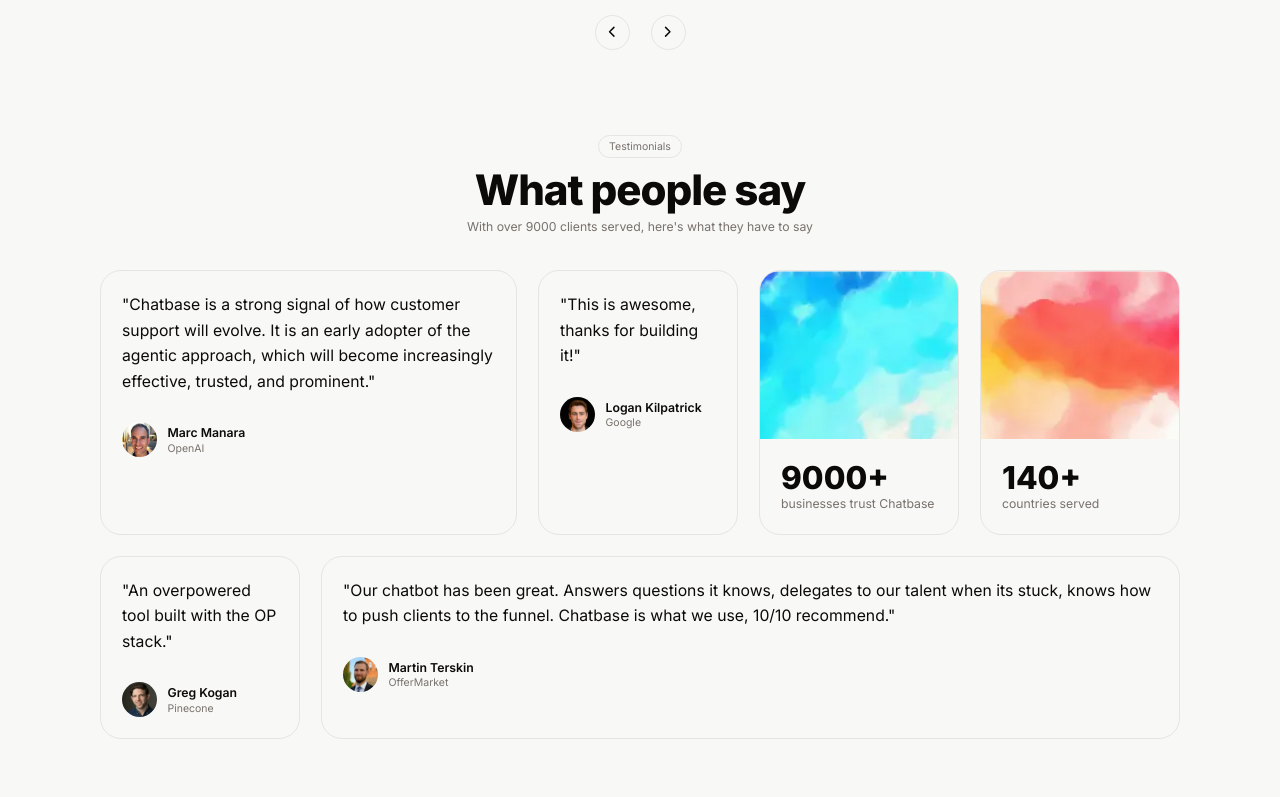
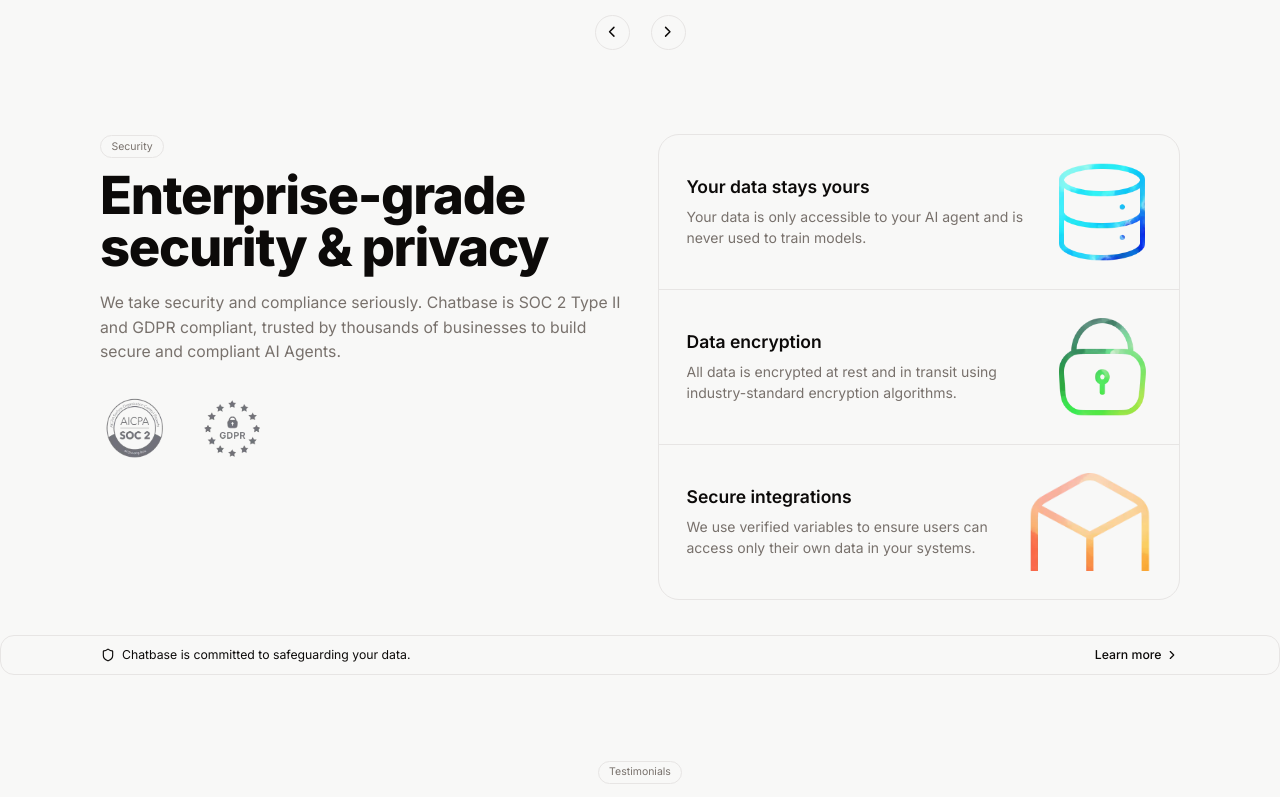
Before and after one commit to vuducanh221104/client-luxe-wear-ai, a Next.js app: page / in a window 1280 px wide. Shown: the part 3820-4617 px from the top of the page. Built offline with nearby package versions, Linux system fonts and the light colour scheme; no server answers.

Commit message:
fix home

```diff
--- a/app/(user)/page.tsx
+++ b/app/(user)/page.tsx
@@ -221,14 +221,11 @@
       {/* Advantages Slider */}
       <AdvantagesSlider />
 
-      {/* Testimonials */}
-      <Testimonials />
 
       {/* Security */}
       <SecuritySection />
 
       {/* CTA - top footer banner */}
-      <CtaBanner />
 
     </>
   );
```
Also changed, not shown: 1 other file (tests, documents, lock files or other folders).
